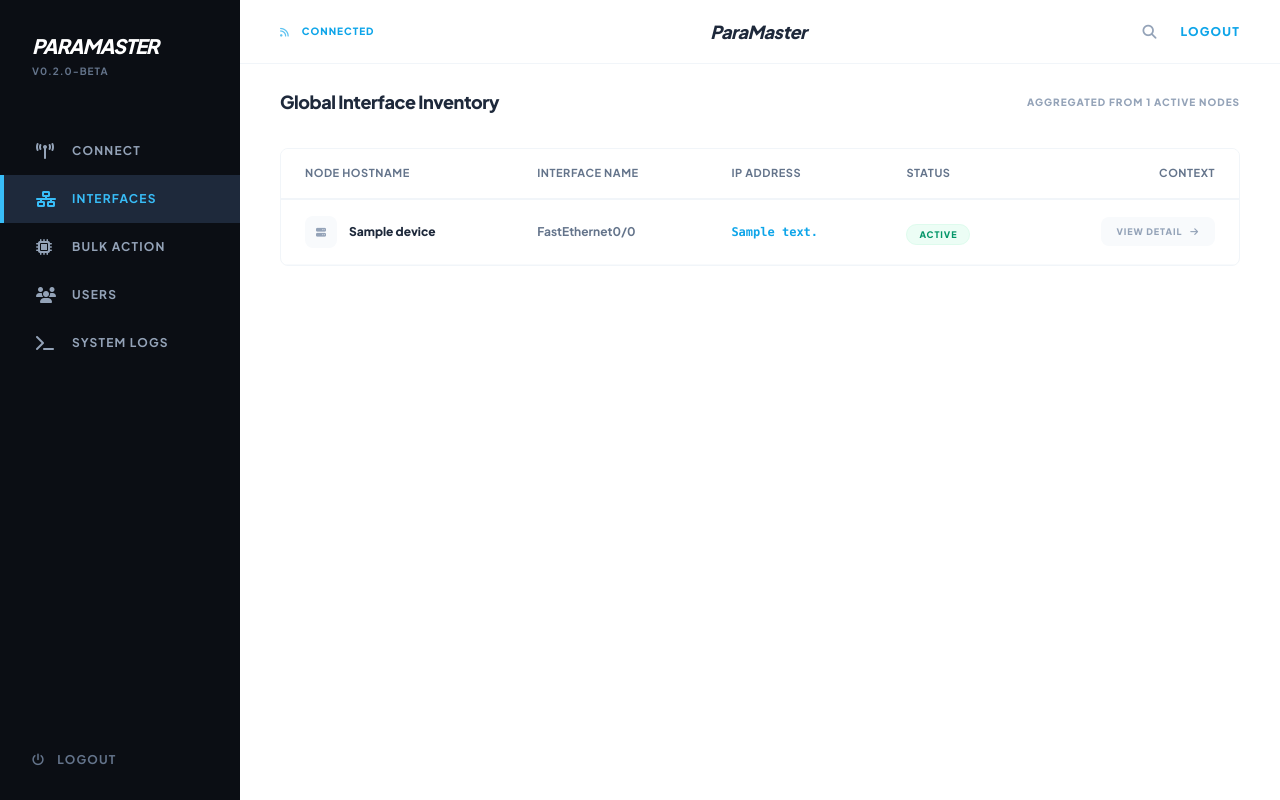
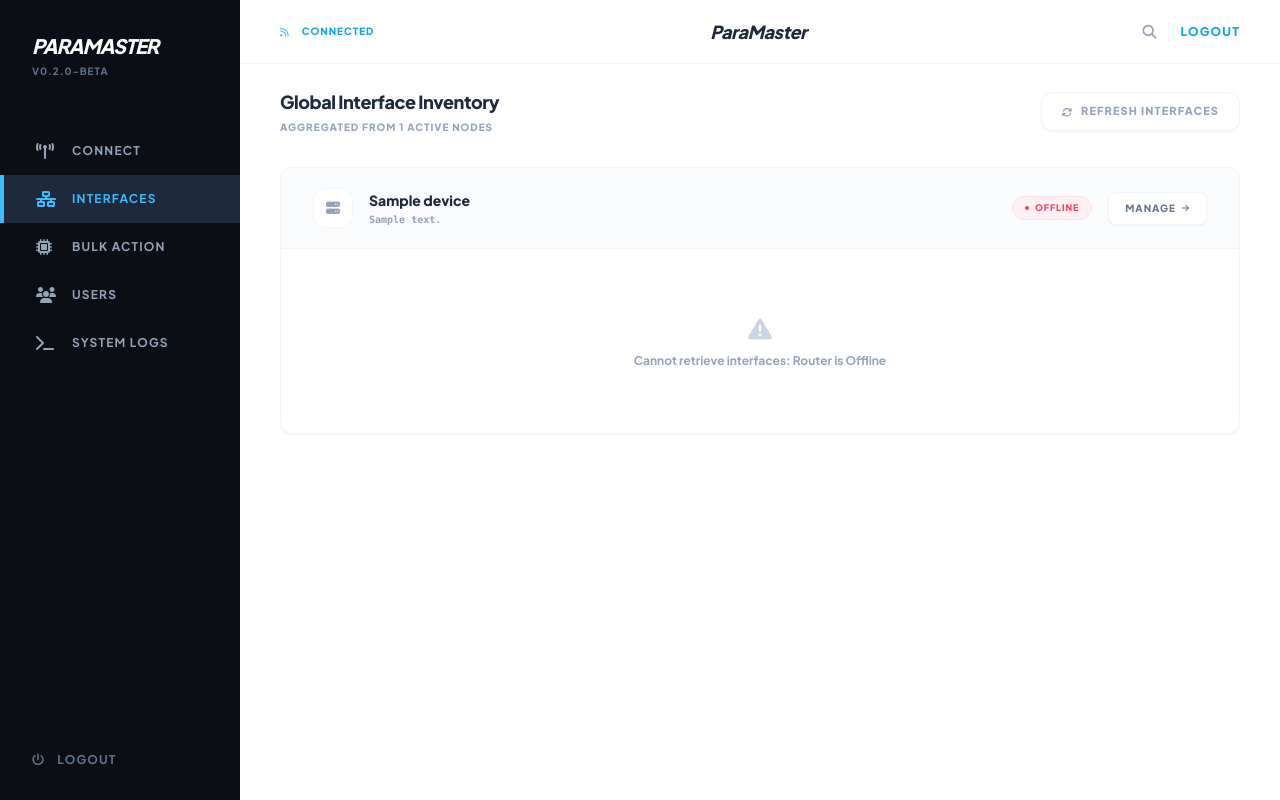
Before and after one commit to RafifRZ/Website-baru-paramiko, a Flask app: page /interfaces in a window 1280 px wide. Run offline with Flask 3, Linux system fonts and the light colour scheme; a user stored in the database is signed in; tables that the repository leaves empty hold one stand-in row (values such as "Sample post"); some libraries are stand-ins or nearby versions.

Commit message:
Add files via upload

```diff
--- a/app.py
+++ b/app.py
@@ -394,8 +394,51 @@ def delete_user(user_id):
 @app.route('/interfaces')
 @login_required
 def all_interfaces():
+    import concurrent.futures
     devices = Device.query.all()
-    return render_template('interfaces.html', devices=devices)
+
+    def fetch_device_data(device):
+        device_id = device.id
+        hostname = device.hostname
+        ip_address = device.ip_address
+        username = device.username
+        password = device.password
+        port = device.port or 22
+        status = device.status
+
+        interfaces = []
+        if status == 'Online':
+            interfaces = get_interfaces(ip_address, username, password, port)
+        return {
+            'device_id': device_id,
+            'hostname': hostname,
+            'ip_address': ip_address,
+            'status': status,
+            'interfaces': interfaces,
+            'online': status == 'Online'
+        }
+
+    with concurrent.futures.ThreadPoolExecutor(max_workers=10) as executor:
+        futures = {executor.submit(fetch_device_data, d): d for d in devices}
+        results_map = {}
+        for future in concurrent.futures.as_completed(futures):
+            d = futures[future]
+            try:
+                data = future.result()
+                results_map[d.id] = data
+            except Exception as e:
+                results_map[d.id] = {
+                    'device_id': d.id,
+                    'hostname': d.hostname,
+                    'ip_address': d.ip_address,
+                    'status': d.status,
+                    'interfaces': [],
+                    'online': False,
+                    'error': str(e)
+                }
+
+    devices_interfaces = [results_map[d.id] for d in devices if d.id in results_map]
+    return render_template('interfaces.html', devices_interfaces=devices_interfaces)
 
 @app.route('/logs')
 @login_required
--- a/templates/interfaces.html
+++ b/templates/interfaces.html
@@ -3,49 +3,115 @@
 {% block content %}
 <div class="px-10 py-6">
     <div class="flex items-center justify-between mb-8">
+        <div>
             <h3 class="text-lg font-black text-slate-800 tracking-tight">Global Interface Inventory</h3>
-        <p class="text-[10px] font-black text-slate-400 uppercase tracking-widest">Aggregated from {{ devices|length }} active nodes</p>
+            <p class="text-[10px] font-black text-slate-400 uppercase tracking-widest mt-1">Aggregated from {{ devices_interfaces|length }} active nodes</p>
+        </div>
+        <a href="{{ url_for('all_interfaces') }}" class="flex items-center gap-2 px-5 py-2.5 bg-white border border-slate-100 text-slate-400 text-[11px] font-black uppercase tracking-widest rounded-xl hover:text-slate-600 hover:bg-slate-50 transition-all shadow-sm">
+            <i class="fas fa-rotate text-[10px]"></i>
+            Refresh Interfaces
+        </a>
     </div>
 
-    <div class="bg-white rounded-lg overflow-hidden border border-slate-100">
+    {% for node in devices_interfaces %}
+    <div class="bg-white rounded-xl border border-slate-100 shadow-sm mb-8 overflow-hidden">
+        <!-- Card Header -->
+        <div class="px-8 py-5 bg-slate-50/50 border-b border-slate-100 flex items-center justify-between">
+            <div class="flex items-center gap-4">
+                <div class="w-10 h-10 bg-white border border-slate-100 text-slate-400 rounded-xl flex items-center justify-center">
+                    <i class="fas fa-server text-sm"></i>
+                </div>
+                <div>
+                    <h4 class="text-sm font-black text-slate-800">{{ node.hostname }}</h4>
+                    <p class="text-[10px] font-bold text-slate-400 font-mono mt-0.5">{{ node.ip_address }}</p>
+                </div>
+            </div>
+            <div class="flex items-center gap-4">
+                {% if node.online %}
+                <span class="text-[9px] font-black text-emerald-500 bg-emerald-50 border border-emerald-100 px-3 py-1 rounded-full uppercase tracking-widest flex items-center gap-1.5">
+                    <span class="w-1 h-1 bg-emerald-500 rounded-full animate-pulse"></span>
+                    Online
+                </span>
+                {% else %}
+                <span class="text-[9px] font-black text-rose-500 bg-rose-50 border border-rose-100 px-3 py-1 rounded-full uppercase tracking-widest flex items-center gap-1.5">
+                    <span class="w-1 h-1 bg-rose-500 rounded-full"></span>
+                    Offline
+                </span>
+                {% endif %}
+                <a href="{{ url_for('device_detail', device_id=node.device_id) }}" class="flex items-center gap-1.5 px-4 py-2 bg-white border border-slate-100 hover:bg-slate-50 text-slate-500 text-[10px] font-black uppercase tracking-widest rounded-lg transition-all shadow-sm">
+                    <span>Manage</span>
+                    <i class="fas fa-arrow-right text-[8px]"></i>
+                </a>
+            </div>
+        </div>
+
+        <!-- Card Body: Interfaces Table -->
+        <div class="p-6">
+            {% if node.online and node.interfaces %}
             <table class="w-full text-left border-collapse">
                 <thead>
-                <tr class="table-header bg-white">
-                    <th class="px-6 py-4">Node Hostname</th>
-                    <th class="px-6 py-4">Interface Name</th>
-                    <th class="px-6 py-4">IP Address</th>
-                    <th class="px-6 py-4">Status</th>
-                    <th class="px-6 py-4 text-right">Context</th>
+                    <tr class="text-[10px] font-black text-slate-400 uppercase tracking-widest border-b border-slate-100">
+                        <th class="pb-3 pl-4">Interface Name</th>
+                        <th class="pb-3">IP Address</th>
+                        <th class="pb-3 text-right pr-4">Status</th>
                     </tr>
                 </thead>
                 <tbody>
-                {% for device in devices %}
-                <tr class="table-row group cursor-pointer hover:bg-slate-50/50 transition-all" onclick="window.location.href='{{ url_for('device_detail', device_id=device.id) }}'">
-                    <td class="px-6 py-4">
-                        <div class="flex items-center gap-3">
-                            <div class="w-8 h-8 bg-slate-50 text-slate-400 rounded-lg flex items-center justify-center text-[10px]">
-                                <i class="fas fa-server"></i>
-                            </div>
-                            <span class="text-xs font-black text-slate-800">{{ device.hostname }}</span>
+                    {% for interface in node.interfaces %}
+                    <tr class="hover:bg-slate-50/50 transition-all border-b border-slate-50 last:border-0 text-xs">
+                        <td class="py-4 pl-4 font-bold text-slate-700">
+                            <div class="flex items-center gap-2">
+                                <i class="fas fa-network-wired text-slate-300"></i>
+                                {{ interface.name }}
                             </div>
                         </td>
-                    <td class="px-6 py-4 text-xs text-slate-500 font-bold">FastEthernet0/0</td>
-                    <td class="px-6 py-4 text-xs text-sky-500 font-mono font-bold">{{ device.ip_address }}</td>
-                    <td class="px-6 py-4">
-                        <span class="px-3 py-1 bg-emerald-50 text-emerald-600 text-[9px] font-black uppercase rounded-full tracking-widest border border-emerald-100/50">
-                            Active
+                        <td class="py-4 font-mono font-bold text-slate-500">
+                            {% if interface.ip %}
+                            <span class="text-sky-500">{{ interface.ip }}</span>
+                            {% else %}
+                            <span class="text-slate-300 italic">unassigned</span>
+                            {% endif %}
+                        </td>
+                        <td class="py-4 text-right pr-4">
+                            {% if 'up/up' in interface.status.lower() or 'up/up' == interface.status %}
+                            <span class="px-2.5 py-1 bg-emerald-50 text-emerald-600 text-[9px] font-black uppercase rounded-md tracking-wider border border-emerald-100/50">
+                                {{ interface.status }}
                             </span>
-                    </td>
-                    <td class="px-6 py-4 text-right">
-                        <a href="{{ url_for('device_detail', device_id=device.id) }}" class="inline-flex items-center gap-2 px-4 py-2 bg-slate-50 text-slate-400 group-hover:bg-sky-500 group-hover:text-white transition-all text-[9px] font-black uppercase tracking-widest rounded-lg">
-                            <span>View Detail</span>
-                            <i class="fas fa-arrow-right"></i>
-                        </a>
+                            {% elif 'down' in interface.status.lower() %}
+                            <span class="px-2.5 py-1 bg-rose-50 text-rose-600 text-[9px] font-black uppercase rounded-md tracking-wider border border-rose-100/50">
+                                {{ interface.status }}
+                            </span>
+                            {% else %}
+                            <span class="px-2.5 py-1 bg-slate-50 text-slate-600 text-[9px] font-black uppercase rounded-md tracking-wider border border-slate-100/50">
+                                {{ interface.status }}
+                            </span>
+                            {% endif %}
                         </td>
                     </tr>
                     {% endfor %}
                 </tbody>
             </table>
+            {% elif not node.online %}
+            <div class="flex flex-col items-center justify-center py-10 text-slate-400">
+                <i class="fas fa-exclamation-triangle text-2xl mb-2 text-slate-300"></i>
+                <span class="text-xs font-bold">Cannot retrieve interfaces: Router is Offline</span>
+            </div>
+            {% else %}
+            <div class="flex flex-col items-center justify-center py-10 text-slate-400">
+                <i class="fas fa-circle-notch text-2xl mb-2 text-slate-300"></i>
+                <span class="text-xs font-bold">No interfaces found on this device</span>
+            </div>
+            {% endif %}
         </div>
     </div>
+    {% else %}
+    <div class="bg-white rounded-xl border border-slate-100 p-16 flex flex-col items-center justify-center text-center">
+        <div class="w-16 h-16 bg-slate-50 text-slate-300 rounded-full flex items-center justify-center mb-4">
+            <i class="fas fa-network-wired text-xl"></i>
+        </div>
+        <h4 class="text-sm font-black text-slate-800 uppercase tracking-wider mb-2">No Devices Registered</h4>
+        <p class="text-xs font-bold text-slate-400 max-w-xs">Please add Cisco router devices from the dashboard first to view their interfaces.</p>
+    </div>
+    {% endfor %}
+</div>
 {% endblock %}
--- a/templates/logs.html
+++ b/templates/logs.html
@@ -5,7 +5,7 @@
     <div class="flex items-center justify-between mb-8 shrink-0">
         <div>
             <h3 class="text-lg font-black text-slate-800 tracking-tight">System Events & Logs</h3>
-            <p class="text-[10px] font-black text-slate-400 uppercase tracking-widest mt-1">Real-time infrastructure auditing</p>
+            <p class="text-[10px] font-black text-slate-400 uppercase tracking-widest mt-1">See all system events and logs</p>
         </div>
         <div class="flex items-center gap-4">
             <button onclick="downloadLogs()" class="flex items-center gap-2 text-sky-500 text-[11px] font-black uppercase tracking-widest hover:underline">
@@ -62,7 +62,7 @@
         </div>
         <!-- Footer Info -->
         <div class="px-8 py-4 bg-slate-50 border-t border-slate-100 flex items-center justify-between">
-            <p class="text-[10px] font-bold text-slate-400 uppercase tracking-widest italic">Showing latest 4 system events</p>
+            <p class="text-[10px] font-bold text-slate-400 uppercase tracking-widest italic">-</p>
             <div class="flex gap-2">
                 <button class="w-8 h-8 flex items-center justify-center rounded bg-white border border-slate-200 text-slate-400 hover:text-sky-500 transition-all cursor-not-allowed">
                     <i class="fas fa-chevron-left text-[10px]"></i>
```
Also changed, not shown: instance/network.db. Lines whose indentation alone changed are shown as unchanged.
